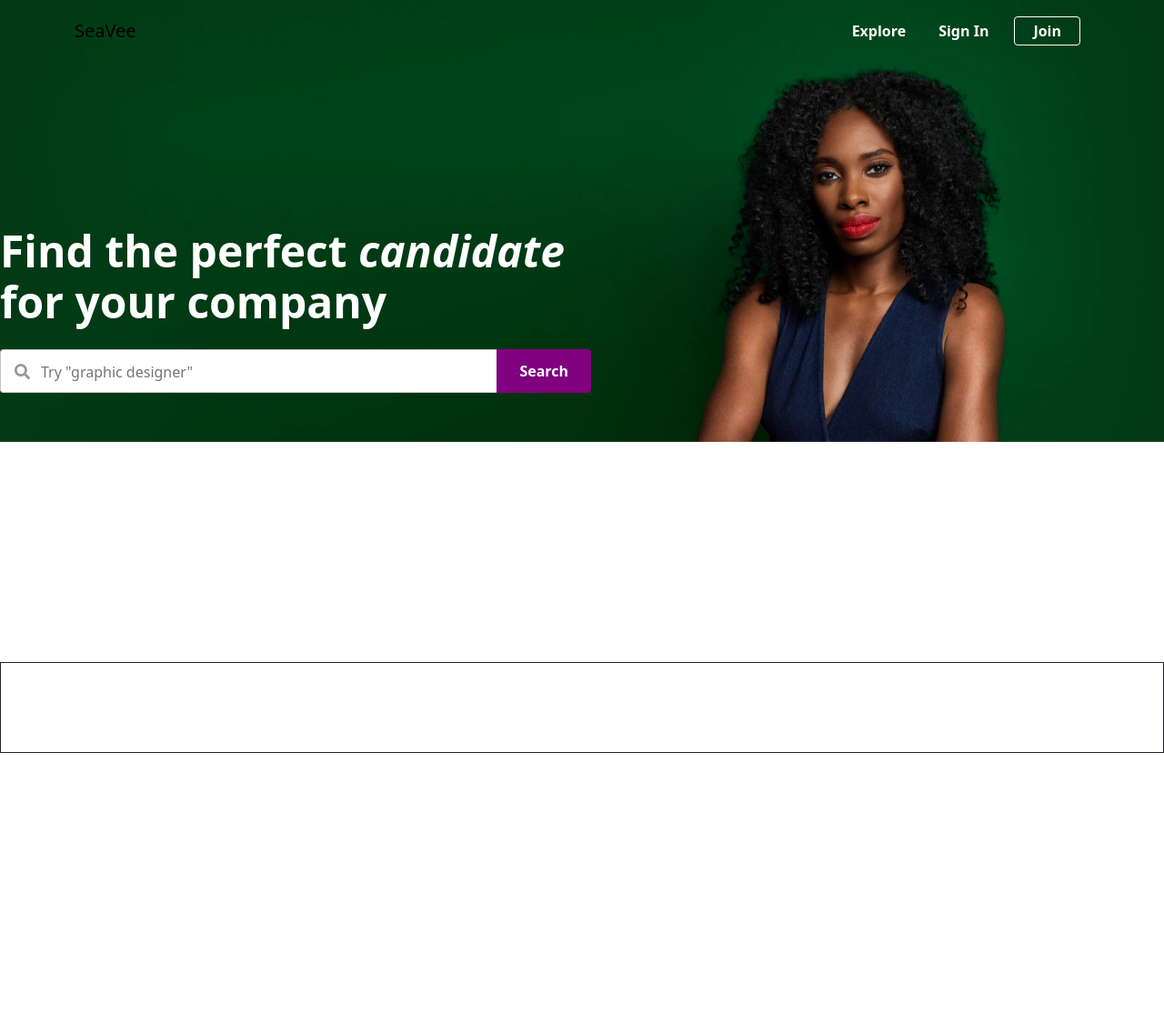
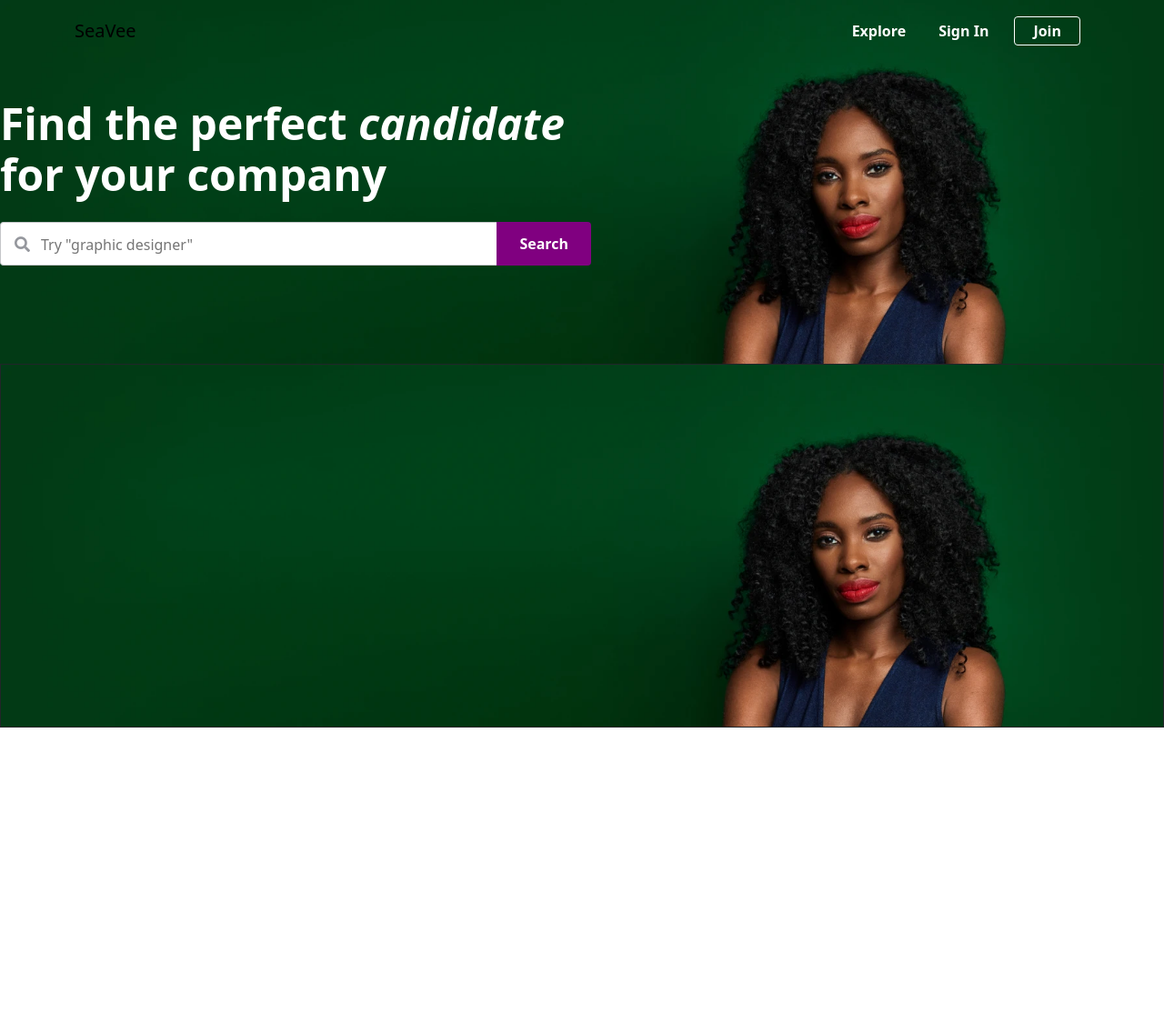
Before and after one commit to joharkhan99/seavee-cv-project, a PHP site: page / in a window 1280 px wide. Shown: the top 1126 px of the page at 91% size. Run offline with PHP 8.4, Linux system fonts and the light colour scheme; some libraries are stand-ins or nearby versions.

Commit message:
changed widths

```diff
--- a/css/style.css
+++ b/css/style.css
@@ -139,7 +139,7 @@ header.scrolling .nav-item .join:hover {
 /* hero section */
 
 #top_hero {
-    height: 680px;
+    height: 400px;
     position: relative;
 }
 
@@ -261,7 +261,7 @@ header.scrolling .nav-item .join:hover {
 /* adbar sides */
 
 #adbar1 {
-    height: 100px;
+    height: 400px;
     border: 1px solid;
 }
 
--- a/index.html
+++ b/index.html
@@ -92,7 +92,20 @@
 
         </section>
 
-        <section id="adbar1" class="mt-5">
+        <section id="adbar1">
+            <div id="top_carousel" class="carousel slide carousel-fade" data-bs-ride="carousel">
+                <div class="carousel-inner">
+                    <div class="carousel-item active">
+                        <img src="img/slide1.png" class="d-block w-100" alt="slide1">
+                    </div>
+                    <div class="carousel-item">
+                        <img src="img/slide2.png" class="d-block w-100" alt="slide2">
+                    </div>
+                    <div class="carousel-item">
+                        <img src="img/slide3.png" class="d-block w-100" alt="slide3">
+                    </div>
+                </div>
+            </div>
         </section>
 
     </main>
```
